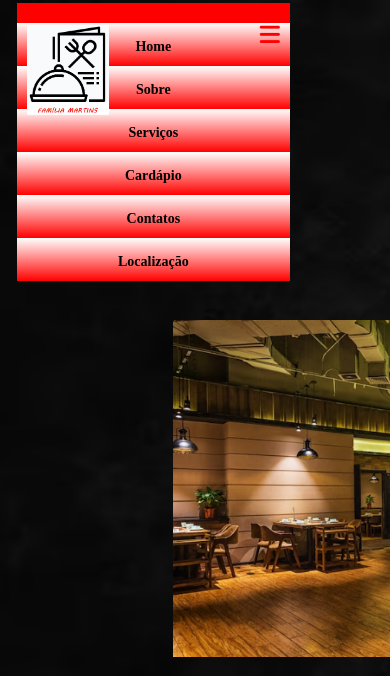
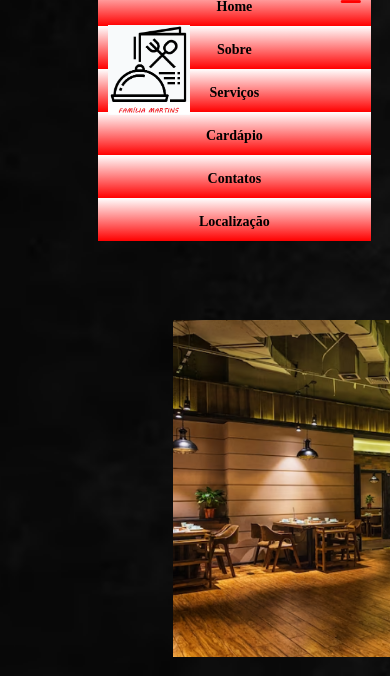
Before and after one commit to Rmartinssilva/upon, a plain HTML site: page index.html in a window 390 px wide. Shown: the top 676 px of the page. Drawn offline with Linux system fonts and the light colour scheme; a web font is replaced by a local one.

Commit message:
Update styles.css

```diff
--- a/src/css/styles.css
+++ b/src/css/styles.css
@@ -725,7 +725,7 @@ ul{
     }
 
     .container {
-    max-width: 100%;
+    max-width: 80%;
 
     }
 
@@ -736,6 +736,7 @@ ul{
 
     .mobile-menu{
         width: 70%;
+       margin-top: -40px;
 
 
     }
```
